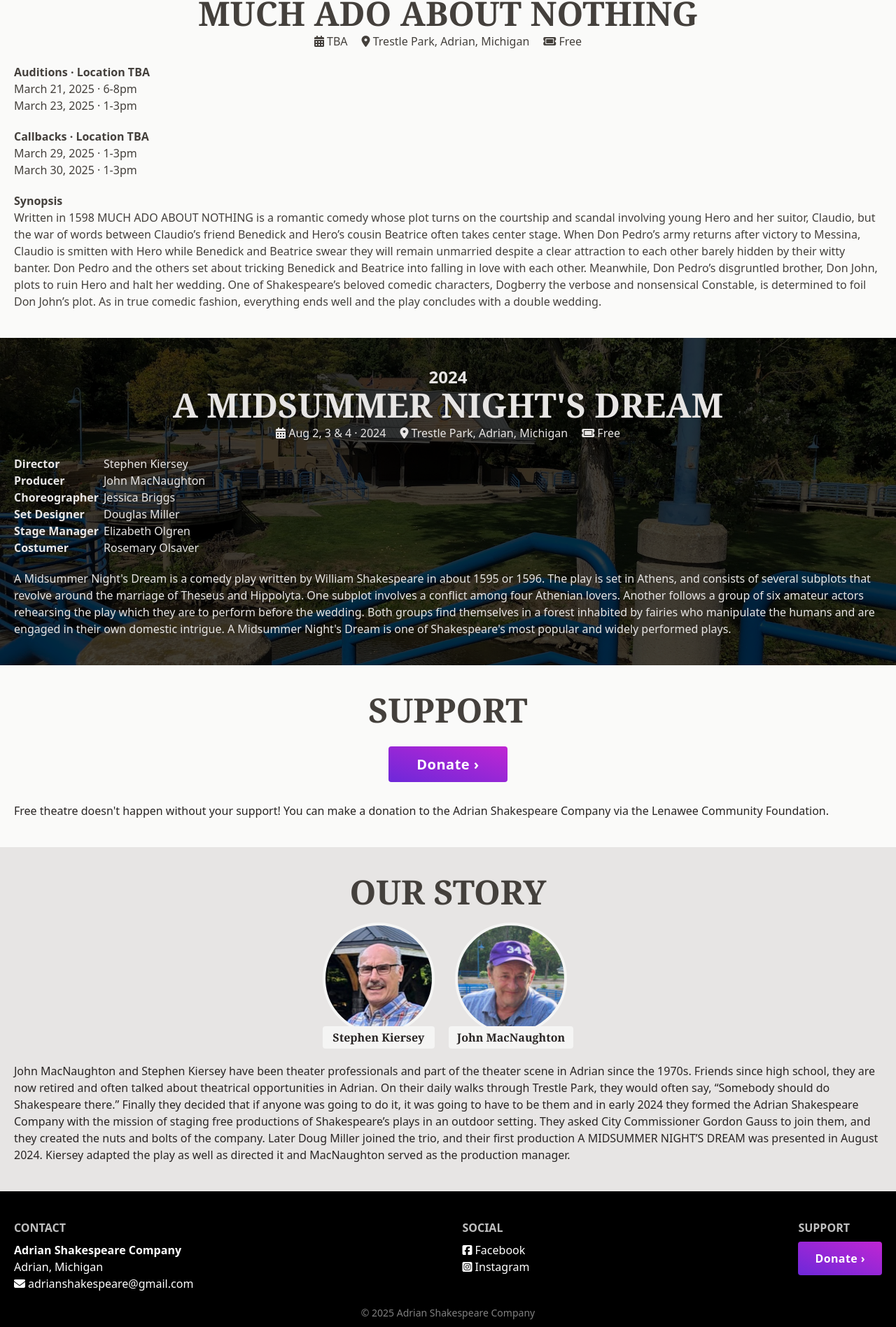
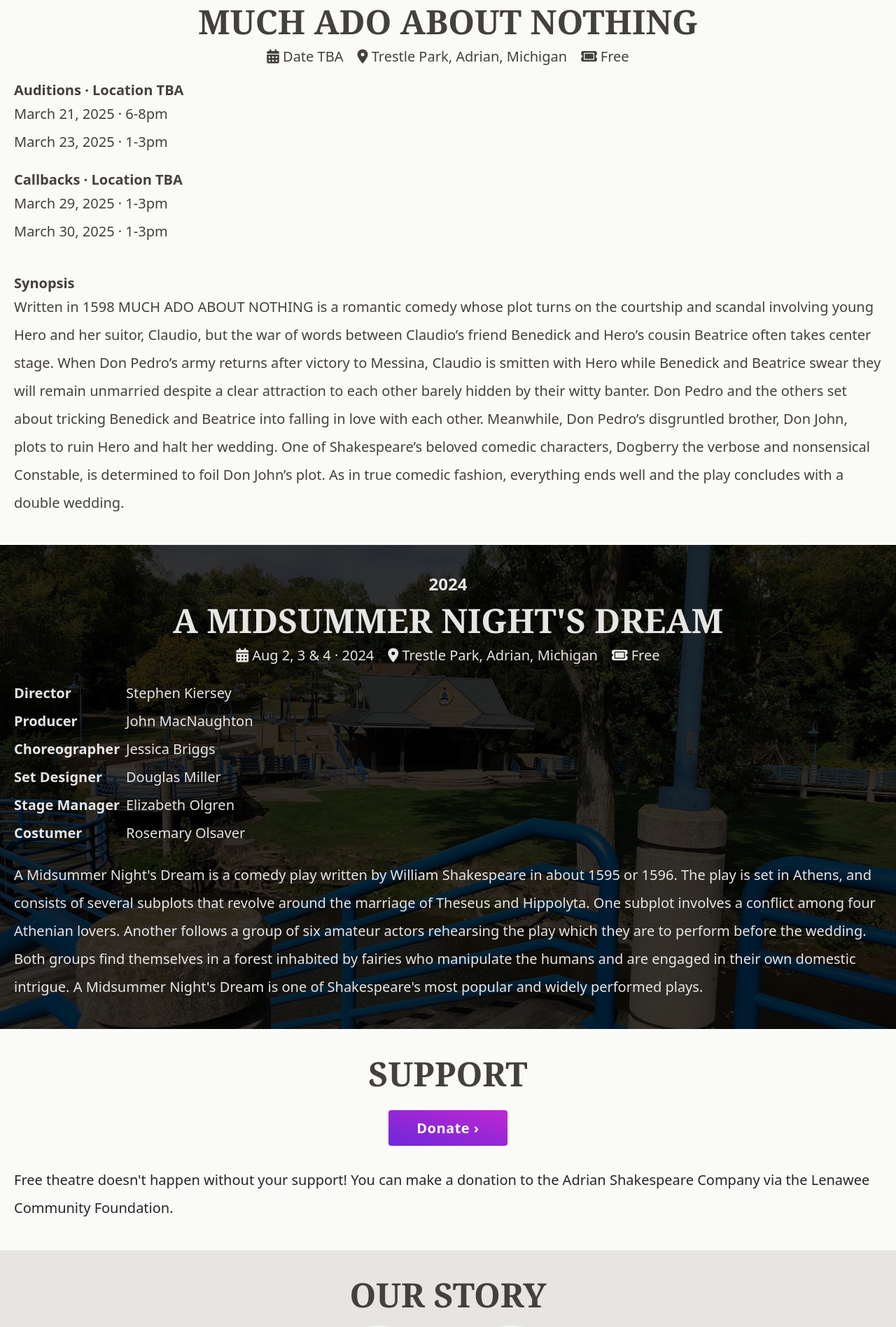
Before and after one commit to pcrist/adrian-shakespeare, a Nuxt app: page / in a window 1280 px wide. Shown: the part 877-2774 px from the top of the page at 70% size. Built offline with nearby package versions, Linux system fonts and the light colour scheme.

Commit message:
Style update

```diff
--- a/app.vue
+++ b/app.vue
@@ -1,6 +1,6 @@
 <template>
-  <div>
-    <header class="fixed z-20 w-full bg-black px-5 py-3 shadow">
+  <div class="md:text-xl">
+    <header class="fixed z-20 w-full bg-black px-5 py-3 md:py-5 shadow ">
       <nav class="md:container mx-auto text-white font-bold">
         <div class="flex items-center">
           <a href="#" class="flex items-center">
@@ -9,7 +9,7 @@
               class="h-12"
               alt="Adrian Shakespeare Company logo"
             />
-            <span class="ms-3 font-serif">Adrian Shakespeare Co.</span>
+            <span class="ms-3 font-serif text-sm md:text-xl">Adrian Shakespeare Co.</span>
           </a>
 
 
@@ -49,7 +49,7 @@
             <h2 class="mt-3 text-xl sm:text-2xl md:text-4xl font-serif font-bold">Live Theatre For Everyone.</h2>
             <div>
               <a href="#2025" class="inline-block mt-5 rounded-lg px-5 py-3 border-2 border-amber-500 font-bold sm:text-xl text-center">
-                Up Next <i class="ms-2 fa fa-arrow-down" />
+                Up Next &middot; Auditions <i class="ms-2 fa fa-arrow-down" />
               </a>
             </div>
           </div>
@@ -62,34 +62,34 @@
       <div class="py-10 bg-stone-50 dark:bg-stone-800">
         <div class="md:container mx-auto px-5 text-stone-700 dark:text-stone-200">
           <h1 class="text-xl md:text-2xl text-center font-bold uppercase">2025</h1>
-          <h1 class="text-3xl md:text-5xl text-center font-serif font-bold text-stone-700 dark:text-stone-200 uppercase">Much Ado About Nothing</h1>
+          <h1 class="my-3 text-3xl md:text-5xl text-center font-serif font-bold text-stone-700 dark:text-stone-200 uppercase">Much Ado About Nothing</h1>
 
-          <div class="sm:flex flex-wrap gap-x-5 gap-y-1 justify-center mt-3 sm:mt-1">
+          <div class="sm:flex flex-wrap gap-x-5 gap-y-1 justify-center mt-3 sm:mt-1 md:text-xl">
             <div class="whitespace-nowrap">
-              <i class="w-5 sm:w-auto text-center fa fa-calendar" /> TBA
+              <i class="w-6 sm:w-auto text-center fa fa-calendar" /> Date TBA
             </div>
             <div class="whitespace-nowrap">
-              <i class="w-5 sm:w-auto text-center fa fa-location-dot" /> Trestle Park, Adrian, Michigan
+              <i class="w-6 sm:w-auto text-center fa fa-location-dot" /> Trestle Park, Adrian, Michigan
             </div>
             <div class="whitespace-nowrap">
-              <i class="w-5 sm:w-auto text-center fa fa-ticket" /> Free
+              <i class="w-6 sm:w-auto text-center fa fa-ticket" /> Free
             </div>
           </div>
 
-          <h3 class="mt-5 font-bold">Auditions &middot; Location TBA</h3>
-          <ul>
+          <h3 class="mt-5 font-bold md:text-xl">Auditions &middot; Location TBA</h3>
+          <ul class="leading-loose">
             <li>March 21, 2025 &middot; 6-8pm</li>
             <li>March 23, 2025 &middot; 1-3pm</li>
           </ul>
 
-          <h3 class="mt-5 font-bold">Callbacks &middot; Location TBA</h3>
-          <ul>
+          <h3 class="mt-5 font-bold md:text-xl">Callbacks &middot; Location TBA</h3>
+          <ul class="leading-loose">
             <li>March 29, 2025 &middot; 1-3pm</li>
             <li>March 30, 2025 &middot; 1-3pm</li>
           </ul>
 
-          <h3 class="mt-5 font-bold">Synopsis</h3>
-          <p>
+          <h3 class="mt-10 font-bold md:text-xl">Synopsis</h3>
+          <p class="leading-loose">
             Written in 1598 MUCH ADO ABOUT NOTHING is a romantic comedy whose plot turns on the courtship and scandal involving young Hero and her suitor, Claudio, but the war of words between Claudio’s friend Benedick and Hero’s cousin Beatrice often takes center stage. When Don Pedro’s army returns after victory to Messina, Claudio is smitten with Hero while Benedick and Beatrice swear they will remain unmarried despite a clear attraction to each other barely hidden by their witty banter. Don Pedro and the others set about tricking Benedick and Beatrice into falling in love with each other. Meanwhile, Don Pedro’s disgruntled brother, Don John, plots to ruin Hero and halt her wedding. One of Shakespeare’s beloved comedic characters, Dogberry the verbose and nonsensical Constable, is determined to foil Don John’s plot. As in true comedic fashion, everything ends well and the play concludes with a double wedding.
           </p>
         </div>
@@ -99,33 +99,33 @@
       <div id="2024" class="-mt-16 h-16"></div>
 
       <div class="relative bg-black text-stone-200">
-        <div class="absolute z-0 bg-cover bg-center w-full h-full bg-[url('/midsummer-trestle.jpg')] opacity-25"></div>
+        <div class="absolute z-0 bg-cover bg-center w-full h-full bg-[url('/midsummer-trestle.jpg')] opacity-20"></div>
 
         <div class="relative md:container mx-auto px-5 py-10">
           <h1 class="text-xl md:text-2xl text-center font-bold uppercase">2024</h1>
-          <h1 class="text-3xl md:text-5xl text-center font-serif font-bold uppercase">A Midsummer Night's Dream</h1>
-          <div class="sm:flex flex-wrap gap-x-5 gap-y-1 justify-center mt-3 sm:mt-1">
+          <h1 class="my-3 text-3xl md:text-5xl text-center font-serif font-bold uppercase">A Midsummer Night's Dream</h1>
+          <div class="sm:flex flex-wrap gap-x-5 gap-y-1 justify-center mt-3 sm:mt-1 md:text-xl">
             <div class="whitespace-nowrap">
-              <i class="w-5 sm:w-auto text-center fa fa-calendar" /> Aug 2, 3 & 4 &middot; 2024
+              <i class="w-6 sm:w-auto text-center fa fa-calendar" /> Aug 2, 3 & 4 &middot; 2024
             </div>
             <div class="whitespace-nowrap">
-              <i class="w-5 sm:w-auto text-center fa fa-location-dot" /> Trestle Park, Adrian, Michigan
+              <i class="w-6 sm:w-auto text-center fa fa-location-dot" /> Trestle Park, Adrian, Michigan
             </div>
             <div class="whitespace-nowrap">
-              <i class="w-5 sm:w-auto text-center fa fa-ticket" /> Free
+              <i class="w-6 sm:w-auto text-center fa fa-ticket" /> Free
             </div>
           </div>
 
-          <ul class="mt-5">
-            <li class="flex"><strong class="basis-32 shrink-0">Director</strong> Stephen Kiersey</li>
-            <li class="flex"><strong class="basis-32 shrink-0">Producer</strong> John MacNaughton</li>
-            <li class="flex"><strong class="basis-32 shrink-0">Choreographer</strong> Jessica Briggs</li>
-            <li class="flex"><strong class="basis-32 shrink-0">Set Designer</strong> Douglas Miller</li>
-            <li class="flex"><strong class="basis-32 shrink-0">Stage Manager</strong> Elizabeth Olgren</li>
-            <li class="flex"><strong class="basis-32 shrink-0">Costumer</strong> Rosemary Olsaver</li>
+          <ul class="mt-5 leading-loose">
+            <li class="flex"><strong class="basis-32 md:basis-40 shrink-0">Director</strong> Stephen Kiersey</li>
+            <li class="flex"><strong class="basis-32 md:basis-40 shrink-0">Producer</strong> John MacNaughton</li>
+            <li class="flex"><strong class="basis-32 md:basis-40 shrink-0">Choreographer</strong> Jessica Briggs</li>
+            <li class="flex"><strong class="basis-32 md:basis-40 shrink-0">Set Designer</strong> Douglas Miller</li>
+            <li class="flex"><strong class="basis-32 md:basis-40 shrink-0">Stage Manager</strong> Elizabeth Olgren</li>
+            <li class="flex"><strong class="basis-32 md:basis-40 shrink-0">Costumer</strong> Rosemary Olsaver</li>
           </ul>
 
-          <p class="mt-5">
+          <p class="mt-5 leading-loose">
             A Midsummer Night's Dream is a comedy play written by William Shakespeare in about 1595 or 1596. The play is set in Athens, and consists of several subplots that revolve around the marriage of Theseus and Hippolyta. One subplot involves a conflict among four Athenian lovers. Another follows a group of six amateur actors rehearsing the play which they are to perform before the wedding. Both groups find themselves in a forest inhabited by fairies who manipulate the humans and are engaged in their own domestic intrigue. A Midsummer Night's Dream is one of Shakespeare's most popular and widely performed plays.
           </p>
         </div>
@@ -148,7 +148,7 @@
             </a>
           </div>
 
-          <p>
+          <p class="leading-loose">
             Free theatre doesn't happen without your support! You can make a donation to the Adrian Shakespeare Company via the Lenawee Community Foundation.
           </p>
         </div>
@@ -173,7 +173,7 @@
             </div>
           </div>
 
-          <p class="mt-5">
+          <p class="mt-5 leading-loose">
             John MacNaughton and Stephen Kiersey have been theater professionals and part of the theater scene in Adrian since the 1970s. Friends since high school, they are now retired and often talked about theatrical opportunities in Adrian. On their daily walks through Trestle Park, they would often say, “Somebody should do Shakespeare there.” Finally they decided that if anyone was going to do it, it was going to have to be them and in early 2024 they formed the Adrian Shakespeare Company with the mission of staging free productions of Shakespeare’s plays in an outdoor setting. They asked City Commissioner Gordon Gauss to join them, and they created the nuts and bolts of the company. Later Doug Miller joined the trio, and their first production A MIDSUMMER NIGHT’S DREAM was presented in August 2024. Kiersey adapted the play as well as directed it and MacNaughton served as the production manager.
           </p>
         </div>
@@ -183,7 +183,7 @@
     <!-- Section anchor here with a negative top margin to offset the scroll position with a fixed header. -->
     <div id="footer" class="-mt-16 h-16"></div>
 
-    <footer class="bg-black">
+    <footer class="bg-black leading-loose">
       <div class="md:container mx-auto px-5 py-10 text-white">
         <div class="sm:flex justify-between gap-5">
           <div>
@@ -198,13 +198,13 @@
             <h4 class="uppercase font-bold mb-2 opacity-75">Social</h4>
             <ul>
               <li>
-                <a href="https://www.facebook.com/groups/196020456713894" target="_blank">
-                  <i class="fa-brands fa-square-facebook" /> Facebook
+                <a href="https://www.facebook.com/groups/196020456713894" target="_blank" class="flex">
+                  <i class="fa-brands fa-square-facebook text-3xl me-2" /> Facebook
                 </a>
               </li>
-              <li>
-                <a href="https://www.instagram.com/shakespeare_trestlepark/" target="_blank">
-                  <i class="fa-brands fa-square-instagram" /> Instagram
+              <li class="mt-3">
+                <a href="https://www.instagram.com/shakespeare_trestlepark/" target="_blank" class="flex">
+                  <i class="fa-brands fa-square-instagram text-3xl me-2" /> Instagram
                 </a>
               </li>
             </ul>
```
